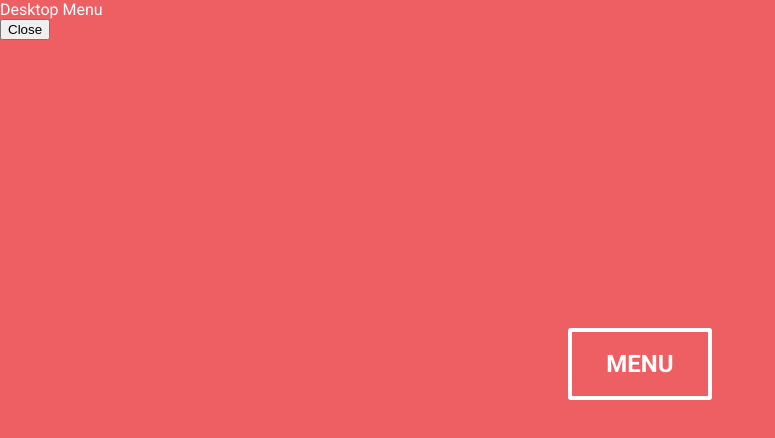
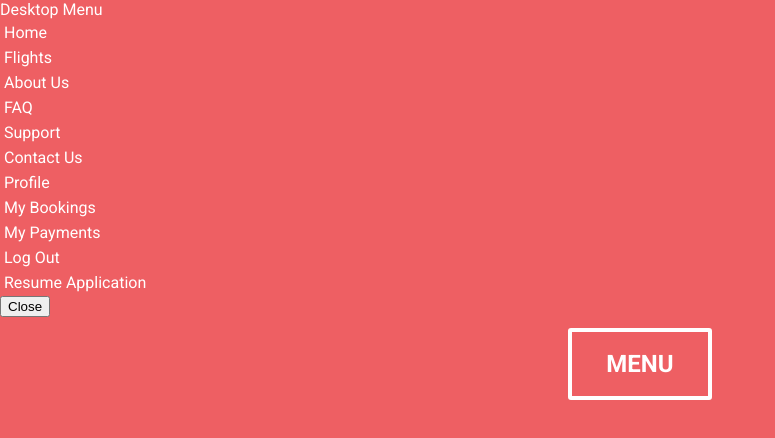
Before and after one commit to ldrobnik/react-animated-menu, a React (Create React App) app: page / in a window 1280 px wide. Both pictures are taken after a click on the button "MENU". Shown: the top 438 px of the page, without its empty margins (0-775 px from the left). Built offline with nearby package versions, Linux system fonts and the light colour scheme.

Commit message:
Adjust menu animation

```diff
--- a/public/index.html
+++ b/public/index.html
@@ -23,7 +23,7 @@
     -->
     <!-- Google Fonts stylesheet -->
     <link href="https://fonts.googleapis.com/css?family=Roboto:400,700" rel="stylesheet">
-    <title>React App</title>
+    <title>React Technical Test for Awaymo</title>
   </head>
   <body>
     <noscript>You need to enable JavaScript to run this app.</noscript>
--- a/src/components/Menus/DesktopMenu/DesktopMenu.js
+++ b/src/components/Menus/DesktopMenu/DesktopMenu.js
@@ -1,11 +1,130 @@
 import React from 'react';
 import {Link} from 'react-router-dom';
 import styled from 'styled-components';
+
+/* STYLES */
+
+const SideMenu = styled.div``;
+
+const TopLinks = styled.div``;
+
+const BottomLinks = styled.div``;
+
+const MainMenu = styled.div``;
+
+const LinkContainer = styled.p`
+  margin: 2px;
+  padding: 2px;
+`;
+
+const MenuLink = styled(Link)`
+  color: white;
+  text-decoration: none;
+`;
+
+/* Menu link data:
+*   name - name to be displayed
+*   route - route activated by clicking
+* */
+
+// Links displayed on top of side menu
+const topSideLinks = [
+    {
+        name: 'Home',
+        route: '/'
+    },
+    {
+        name: 'Flights',
+        route: '/flights/'
+    },
+];
+
+// Remaining links of the side menu
+const bottomSideLinks = [
+    {
+        name: 'About Us',
+        route: '/about/'
+    },
+    {
+        name: 'FAQ',
+        route: '/faq/'
+    },
+    {
+        name: 'Support',
+        route: '/support/'
+    },
+    {
+        name: 'Contact Us',
+        route: '/contact/'
+    }
+];
+
+// Links displayed in the main menu
+const mainLinks = [
+    {
+        name: 'Profile',
+        route: '/profile/'
+    },
+    {
+        name: 'My Bookings',
+        route: '/bookings/'
+    },
+    {
+        name: 'My Payments',
+        route: '/payments/'
+    },
+    {
+        name: 'Log Out',
+        route: '/logout/'
+    },
+    {
+        name: 'Resume Application',
+        route: '/resume/'
+    }
+];
 
 function MobileMenu(props) {
     return (
         <React.Fragment>
             <div>Desktop Menu</div>
+            <SideMenu>
+                <TopLinks>
+                    {topSideLinks.map((link) => (
+                        <LinkContainer
+                            key={link.name}
+                            onClick={props.hideMenu}
+                        >
+                            <MenuLink to={link.route}>
+                                {link.name}
+                            </MenuLink>
+                        </LinkContainer>
+                    ))}
+                </TopLinks>
+                <BottomLinks>
+                    {bottomSideLinks.map((link) => (
+                        <LinkContainer
+                            key={link.name}
+                            onClick={props.hideMenu}
+                        >
+                            <MenuLink to={link.route}>
+                                {link.name}
+                            </MenuLink>
+                        </LinkContainer>
+                    ))}
+                </BottomLinks>
+            </SideMenu>
+            <MainMenu>
+                {mainLinks.map((link) => (
+                    <LinkContainer
+                        key={link.name}
+                        onClick={props.hideMenu}
+                    >
+                        <MenuLink to={link.route}>
+                            {link.name}
+                        </MenuLink>
+                    </LinkContainer>
+                ))}
+            </MainMenu>
             <button onClick={props.hideMenu}>Close</button>
         </React.Fragment>
     );
--- a/src/components/Menus/MobileMenu/MobileMenu.js
+++ b/src/components/Menus/MobileMenu/MobileMenu.js
@@ -33,10 +33,10 @@ const MenuLink = styled(Link)`
   text-decoration: none;
 `;
 
-/* Array containing menu data:
+/* Menu link data:
 *   name - name to be displayed
 *   route - route activated by clicking
-*   icon - name of fontawesome icon
+*   icon - fontawesome icon to be used
 *   rotation - degrees of rotation of the icon
 * */
 const menuLinks = [
--- a/src/containers/Home/Home.js
+++ b/src/containers/Home/Home.js
@@ -18,10 +18,20 @@ const defaultStyle = {
 
 // Definition of behaviour
 const transitionStyles = {
-    entering: {opacity: 1},
-    entered: {opacity: 1},
-    exiting: {opacity: 0},
-    exited: {opacity: 0}
+    entering: {
+        opacity: 1,
+        filter: 'blur(3px)'
+    },
+    entered: {
+        opacity: 1
+    },
+    exiting: {
+        opacity: 0,
+        filter: 'blur(3px)'
+    },
+    exited: {
+        opacity: 0
+    }
 };
 
 /* STYLES */
```
